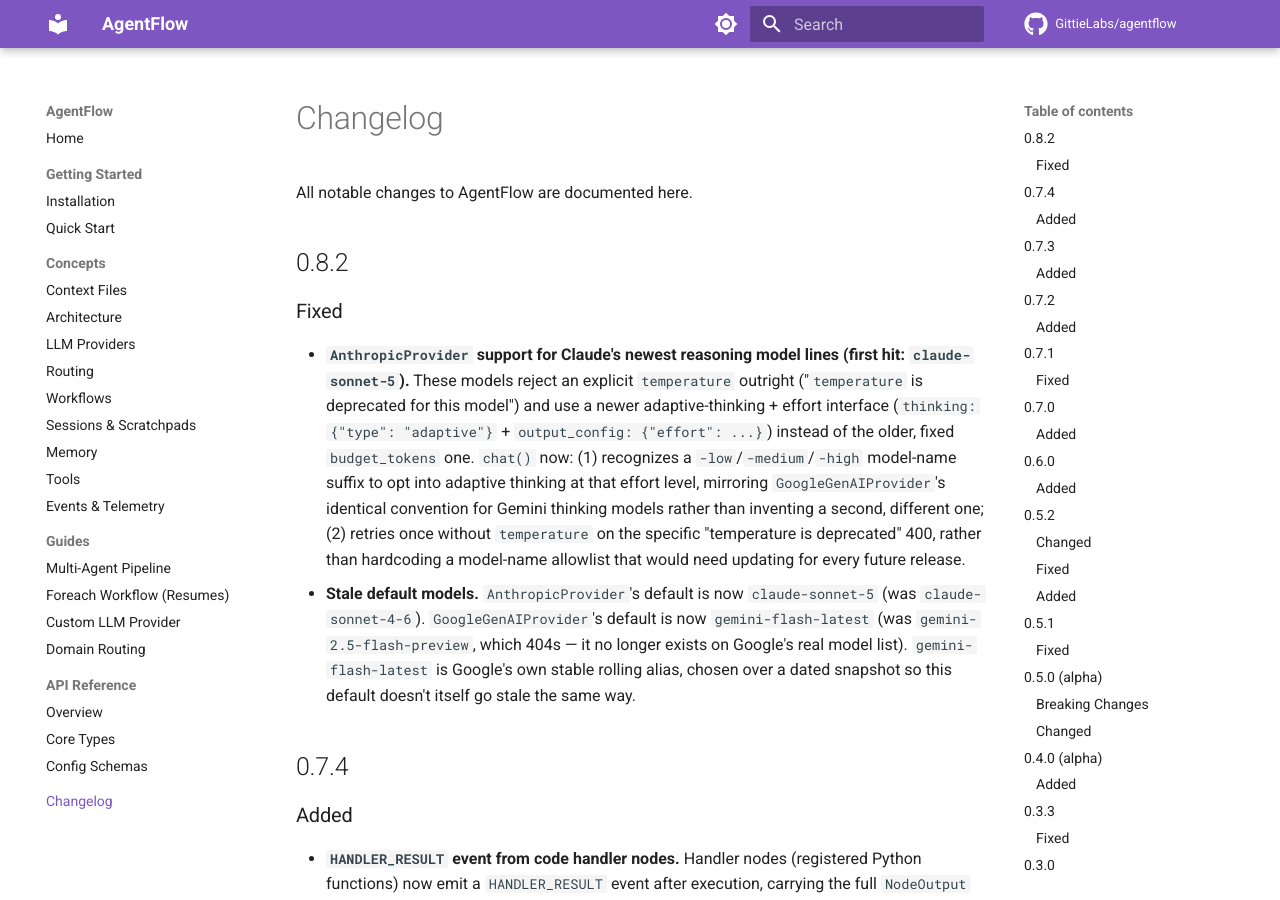
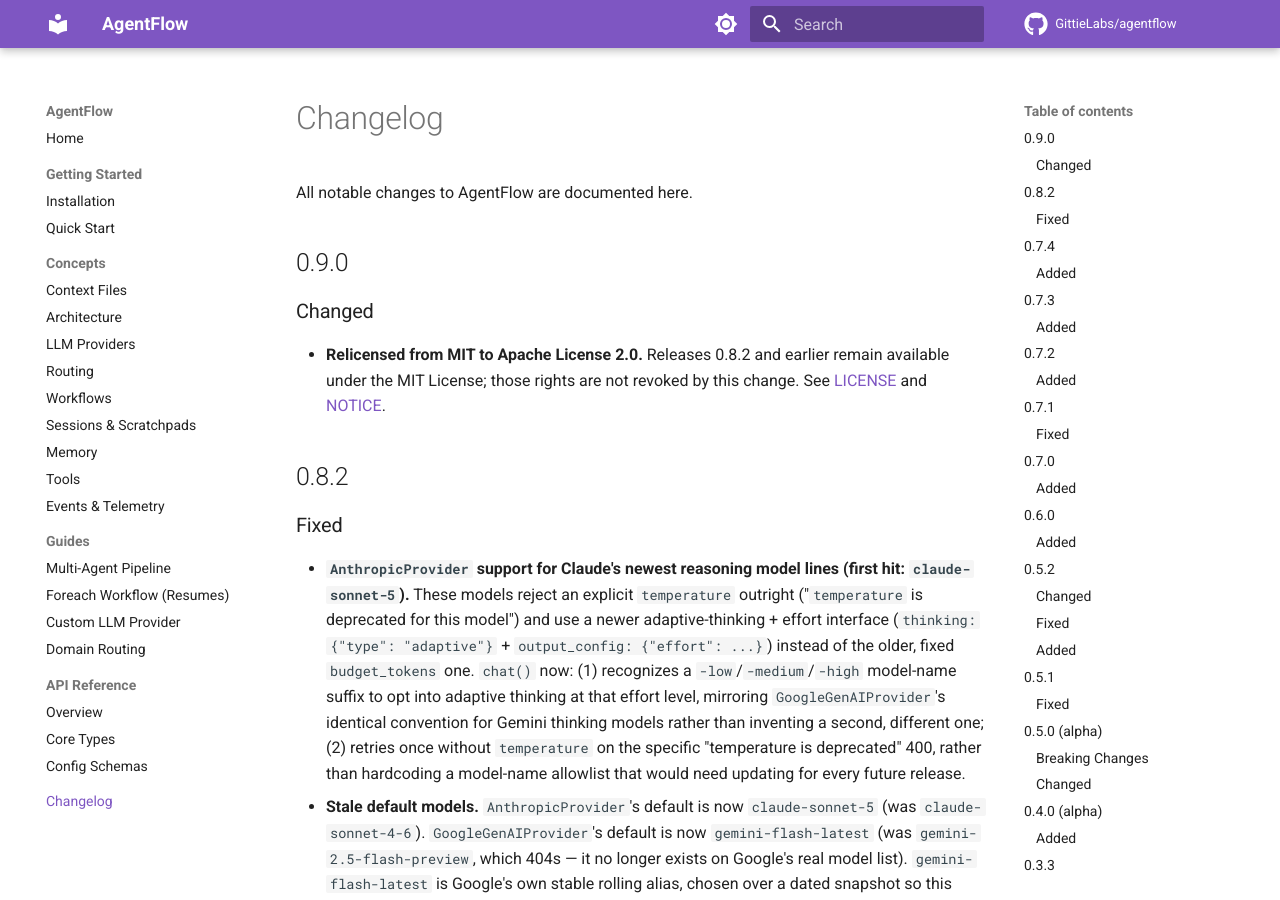
Before and after one commit to GittieLabs/agentflow, an MkDocs documentation site: the page built from docs/changelog.md, in a window 1280 px wide and 900 px high. Built offline with MkDocs 1.6.1 and Material for MkDocs 9.7.7, drawn with Linux system fonts in a browser that asks for light colours; comment, search, counter and statistics services are not loaded.

Commit message:
chore: relicense from MIT to Apache-2.0, bump to 0.9.0
Adds LICENSE (Apache-2.0, Copyright 2026 GittieLabs) and NOTICE files,
which did not exist before -- MIT was previously asserted only in
pyproject.toml metadata, a README badge, and docs/index.md, none of
which constitute an actual license grant.

- pyproject.toml: license = "Apache-2.0", classifier updated, LICENSE
  and NOTICE added to the sdist include list and to license-files.
- README.md, docs/index.md: replace MIT references; License section
  notes 0.8.2 and earlier remain available under MIT.
- Version bumped to 0.9.0 in pyproject.toml and __init__.py.
- docs/changelog.md: 0.9.0 entry documenting the relicense.

Verified: sdist and wheel both contain LICENSE and NOTICE (tar tzf /
unzip -l), `python -m build` and `twine check` pass with the SPDX
license string plus OSI classifier combination (also tested without
the classifier -- both pass with hatchling 1.32.0 / build 1.5.0 /
twine 7.0.0, kept the classifier for PyPI discoverability). pytest
184/186 passing (2 pre-existing S3 mock failures unrelated to this
change, reproduced identically on unmodified main). ruff clean.
mkdocs build --strict clean.

Sole author relicense (39 commits, single contributor) -- no
contributor consent required.

```diff
--- a/docs/changelog.md
+++ b/docs/changelog.md
@@ -1,6 +1,15 @@
 # Changelog
 
 All notable changes to AgentFlow are documented here.
+
+## 0.9.0
+
+### Changed
+
+- **Relicensed from MIT to Apache License 2.0.** Releases 0.8.2 and earlier remain available
+  under the MIT License; those rights are not revoked by this change. See
+  [LICENSE](https://github.com/GittieLabs/agentflow/blob/main/LICENSE) and
+  [NOTICE](https://github.com/GittieLabs/agentflow/blob/main/NOTICE).
 
 ## 0.8.2
 
--- a/src/agentflow/__init__.py
+++ b/src/agentflow/__init__.py
@@ -137,4 +137,4 @@
     raise AttributeError(f"module 'agentflow' has no attribute {name!r}")
 
 
-__version__ = "0.8.2"
+__version__ = "0.9.0"
```
Also changed, not shown: README.md (+3 -2 lines), docs/index.md (+1 -1 lines), pyproject.toml (+5 -4 lines), 2 other files.
